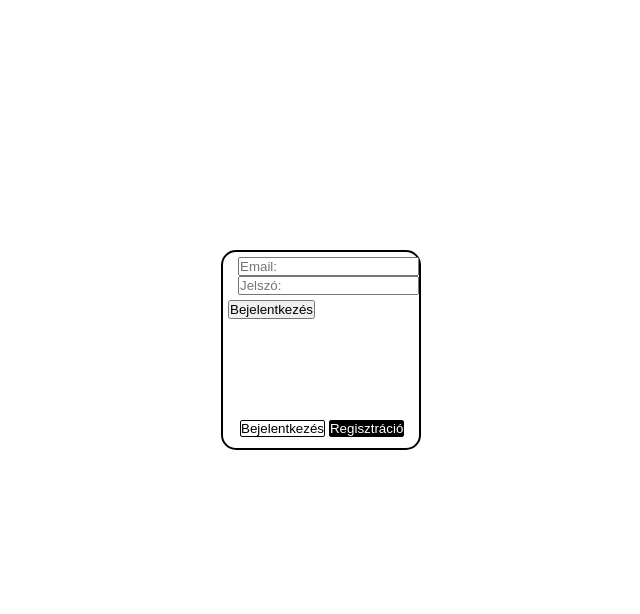
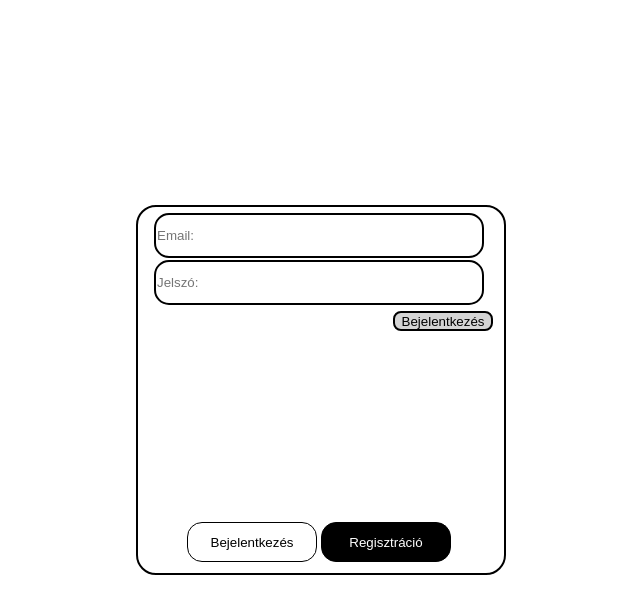
Before and after one commit to WkRyQx/Calendar, a PHP site: page /login.php in a window 1280 px wide. Shown: the top 614 px of the page, without its empty margins (319-959 px from the left). Run offline with PHP 8.4, Linux system fonts and the light colour scheme.

Commit message:
Add files via upload

```diff
--- a/login.php
+++ b/login.php
@@ -5,16 +5,17 @@
     <meta name="viewport" content="width=device-width, initial-scale=1.0">
     <title>Calendar</title>
     <link rel="stylesheet" href="regist.css">
+    <script src="regist.js" defer></script>
 </head>
 <body>
     <header></header>
     <div class="registration">
         <div>
             <div id="input">
-                <input type="text" placeholder="Email: ">
-                <input type="password" placeholder="Jelszó: ">
+                <input class="input_text" type="text" placeholder="Email: ">
+                <input class="input_text" type="password" placeholder="Jelszó: ">
             </div>
-            <button>Bejelentkezés</button>
+            <button class="submit_gomb" type="button">Bejelentkezés</button>
         </div>
         <div class="gombok_login">
             <button type="button" id="bejGomb2"><a href="login.php">Bejelentkezés</a></button>
--- a/regist.css
+++ b/regist.css
@@ -6,12 +6,12 @@ box-sizing: border-box;
 }
 
 .registration {
-    margin-top: 250px;
+    margin-top: 205px;
     position: relative;
     border: 2px solid black;
-    border-radius: 15px;
-    width: 200px;
-    height: 200px;
+    border-radius: 20px;
+    width: 370px;
+    height: 370px;
     padding-top: 5px;
     padding-left: 5px;
     justify-content: center;
@@ -27,41 +27,67 @@ box-sizing: border-box;
     color: white !important;
     background-color: black;
     border: 1px solid black;
-    border-radius: 2px;
+    border-radius: 15px;
+    height: 40px;
+    width: 130px;
 }
 
 #bejGomb2 {
     color: black !important;
     background-color: white;
     border: 1px solid black;
-    border-radius: 2px;
+    border-radius: 15px;
+    height: 40px;
+    width: 130px;
 }
 
 #regGomb {
     color: black !important;
     background-color: white;
     border: 1px solid black;
-    border-radius: 2px;
+    border-radius: 15px;
+    height: 40px;
+    width: 130px;
 }
 
 #regGomb2 {
     color: white !important;
     background-color: black;
     border: 1px solid black;
-    border-radius: 2px;
+    border-radius: 15px;
+    height: 40px;
+    width: 130px;
 }
 
 .gombok_regist {
-    margin-top: 80px;
-    margin-left: 12px;
+    margin-top: 145px;
+    margin-left: 44px;
 }
 
 .gombok_login {
-    margin-top: 100px;
-    margin-left: 12px;
+    margin-top: 191px;
+    margin-left: 44px;
 }
 
 a {
     text-decoration: none;
     color: unset;
 }
+
+.input_text {
+    border: 2px solid black;
+    border-radius: 15px;
+    height: 45px;
+    width: 330px;
+    padding: 1px;
+    margin: 1px;
+}
+
+.submit_gomb {
+    background-color: rgb(213, 213, 213);
+    border: 2px solid black;
+    border-radius: 8px;
+    margin-left: 250px;
+    height: 20px;
+    width: 100px;
+}
```
Also changed, not shown: registration.php (+5 -4 lines), regist.js (added). Lines whose indentation alone changed are shown as unchanged.
